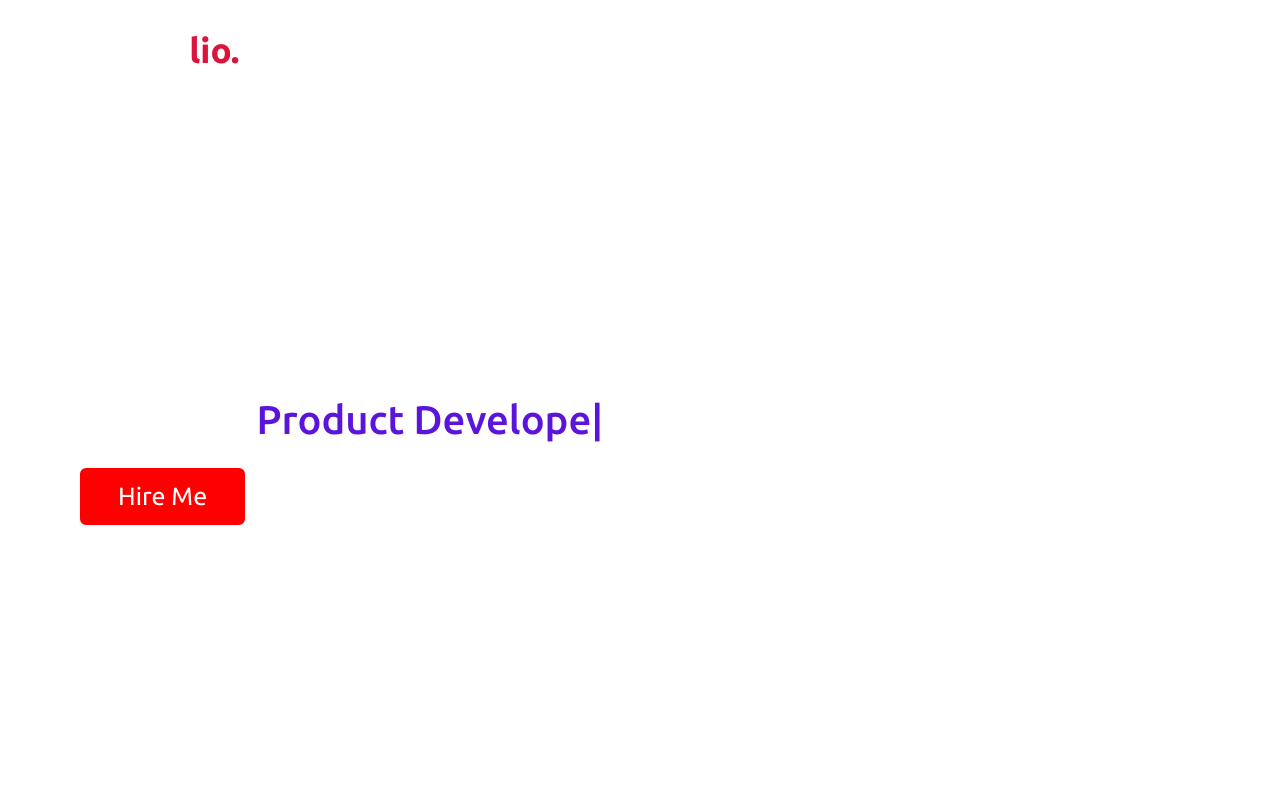
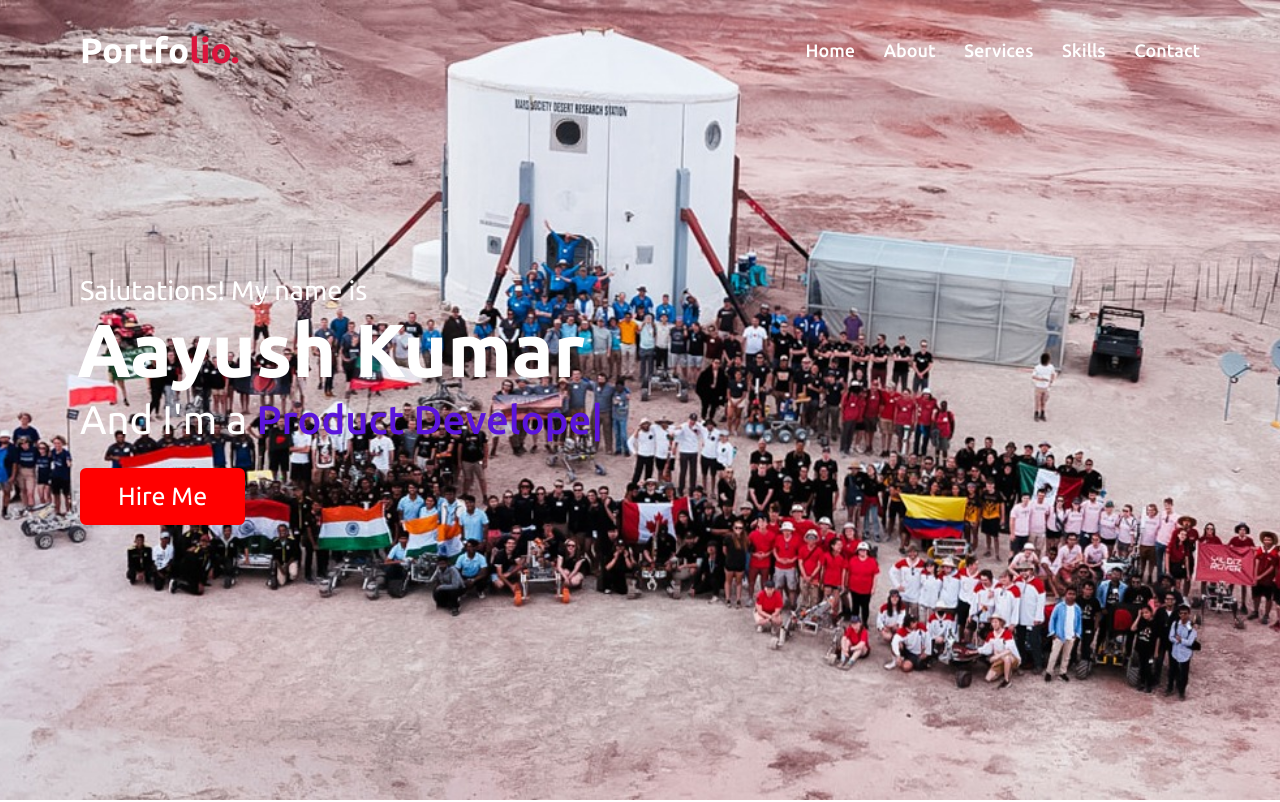
Before and after one commit to Aayush5479/aayush5479, a plain HTML site: page index.html in a window 1280 px wide. Shown: the top 802 px of the page. Drawn offline with nearby package versions, Linux system fonts and the light colour scheme.

Commit message:
Update style.css

```diff
--- a/style.css
+++ b/style.css
@@ -165,7 +165,7 @@ section .title::after{
 /* home section styling */
 .home{
     display: flex;
-    background: url("images/banner.jpg.png") no-repeat center;
+    background: url("images/banner.jpg.jpg") no-repeat center;
     height: 100vh;
     color: rgb(255, 255, 255);
     min-height: 500px;
```
